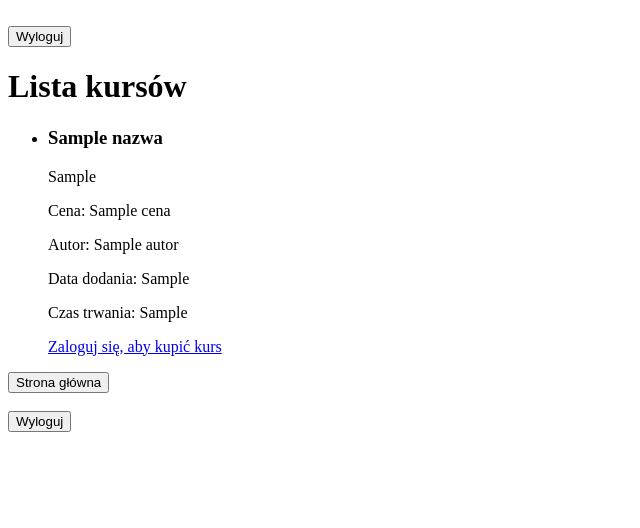
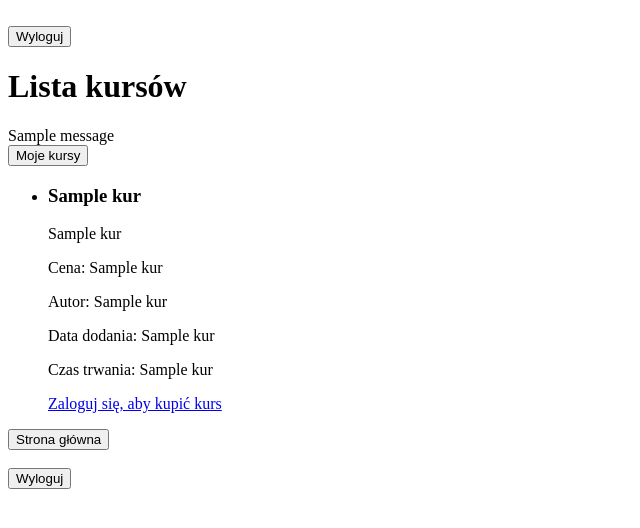
Before and after one commit to m-dbr/AGH-project-playground, a Flask app: template templates/kursy.html in a window 1280 px wide. Shown: the top 528 px of the page, without its empty margins (0-640 px from the left). Run offline with Flask 3, Linux system fonts and the light colour scheme; the template is opened without the code that fills it: most values are stand-ins (such as "Sample title", 1, 10 or a date in 2020); one stand-in notice (Sample message) is shown.

Commit message:
cos dalej nie tak

```diff
--- a/app.py
+++ b/app.py
@@ -179,25 +179,11 @@ def edytuj_dane():
 @app.route('/kursy')
 def courses():
     # Pobranie listy kursów z bazy danych
-    view = 'Vszczegoly_kursy'
-    tmp = fun.execute_query('SELECT * FROM Vszczegoly_kursy')
-
-    result = {}
-    for i in range(len(tmp)):
-        result [i]=tmp[i]
-
-    if result:
-        kursy = {
-            'id_kursu': result[0]['id_kursu'],
-            'nazwa': result[0]['nazwa'],
-            'autor': result[0]['autor'],
-            'cena': result[0]['cena'],
-            'data_dodania': result[0]['data_dodania'],
-            'czas_trwania': result[0]['czas_trwania'],
-            'adres_url': result[0]['adres_url'],
-            'nazwa_poziomu': result[0]['nazwa_poziomu']
-        }
-
+    cursor = fun.connect_to_database().cursor()
+    cursor.execute('SELECT * FROM Vkursy_poziomy_widok')
+    kursy = cursor.fetchall()
+    cursor.close()
+    fun.connect_to_database().close()
 
     if 'id_user' in session:
         user_data = fun.user_data(email=None, id_user=session['id_user'])
@@ -209,16 +195,14 @@ def courses():
 def buy_course(id_kursu):
     if 'id_user' in session:
         # Pobranie danych kursu
-        tmp0 = fun.execute_query('SELECT COUNT(*) FROM zamowienia_kursy WHERE id_kursu=?', (id_kursu))
-        result0 = {}
-        for i in range(len(tmp0)):
-            result0 [i]=tmp0[i]
+        result0 = fun.execute_query('SELECT * FROM zamowienia_kursy WHERE id_kursu=? AND id_uzytkownika=?', (id_kursu, session['id_user']))
 
-        if result0[0][''] > 0:
-            msg = 'Sprawdź swoje kursy! Już masz ten kurs :)'
-            return render_template('moje-konto.html', msg=msg, user_data=user_data)
 
-        print(result0)
+        if result0:
+            flash('Sprawdź swoje kursy! Już masz ten kurs')
+            return redirect(url_for('courses'))
+
+
         tmp = fun.execute_query('SELECT * FROM kursy WHERE id_kursu=?', (id_kursu,))
 
         result = {}
@@ -240,7 +224,9 @@ def buy_course(id_kursu):
         # Dodanie odrazu oplacenia jako dzien dzisiejszy - brak implementacji platnosci jeszcze
         fun.execute_sql_query('INSERT INTO zamowienia_kursy (id_kursu, id_uzytkownika, data_zlozenia, data_oplacenia, typ_platnosci) VALUES (?, ?, ?, ?, ?)', (kursy['id_kursu'], session['id_user'], current_date, current_date, 'Blik'))
 
-        return redirect(url_for('moje_konto'))
+        flash('Kurs zakupiono!')
+
+        return redirect(url_for('courses'))
     else:
         return redirect(url_for('login'))
 
@@ -249,31 +235,35 @@ def buy_course(id_kursu):
 @app.route('/moje-kursy')
 def my_courses():
         # Pobranie zakupionych kursów z bazy danych
-    tmp = fun.execute_query('SELECT * FROM Vszczegoly_zamowien_kursy')
+    cursor = fun.connect_to_database().cursor()
+    cursor.execute(f"SELECT * FROM Vszczegoly_zamowien_kursy where id_uzytkownika={session['id_user']}")
+    moje_kursy = cursor.fetchall()
+    cursor.close()
+    fun.connect_to_database().close()
 
-    result = {}
-    for i in range(len(tmp)):
-        result [i]=tmp[i]
-
-    if result:
-        moje_kursy = {
-            'id_zamowienia_kurs': result[0]['id_zamowienia_kursy'],
-            'data_zlozenia': result[0]['data_zlozenia'],
-            'data_oplacenia': result[0]['data_oplacenia'],
-            'nazwa': result[0]['nazwa'],
-            'autor': result[0]['autor'],
-            'adres_url': result[0]['adres_url']
-        }
-    return render_template('moje-kursy.html', moje_kursy=moje_kursy)
+    if 'id_user' in session:
+        user_data = fun.user_data(email=None, id_user=session['id_user'])
+        return render_template('moje-kursy.html', moje_kursy=moje_kursy, user_data=user_data)
+    return render_template('kursy.html', moje_kursy=moje_kursy)
 
 
-@app.route('/moje-kursy/<int:id_zamowienia>')
+
+@app.route('/moje-kursy/<int:id_zamowienia_kursy>+<int:id_uzytkownika>')
 def dodaj_do_ulubionych(id_zamowienia_kursy, id_uzytkownika):
     # Wprowadzenie rekordu do tabeli ulubione_kursy
+    result0 = fun.execute_query('SELECT COUNT(*) FROM ulubione_kursy WHERE id_zamowienia_kursy=? AND id_uzytkownika=?', (id_zamowienia_kursy, id_uzytkownika))
+    print('!!!')
+    print(id_zamowienia_kursy)
+    print(id_uzytkownika)
+
+    if result0:
+        flash('Kurs już w ulubionych')
+        return redirect(url_for('my_courses'))
+
     fun.execute_sql_query('INSERT INTO ulubione_kursy (id_zamowienia_kursy, id_uzytkownika) VALUES (?, ?)', (id_zamowienia_kursy, id_uzytkownika,))
 
     flash('Dodano do ulubionych')
-    return redirect('/moje-kursy')
+    return redirect(url_for('my_courses'))
 
 if __name__ == '__main__':
     app.run()
--- a/templates/kursy.html
+++ b/templates/kursy.html
@@ -8,20 +8,30 @@
     <a href="{{ url_for('logout') }}"><button>Wyloguj</button></a>
     <br>
     <h1>Lista kursów</h1>
+    {% with messages = get_flashed_messages(with_categories=true) %}
+        {% if messages %}
+            {% for category, message in messages %}
+                <div class="flash-message {{ category }}">
+                    {{ message }}
+                </div>
+                <button onclick="window.location.href='/moje-kursy'">Moje kursy</button>
+            {% endfor %}
+        {% endif %}
+    {% endwith %}
     {% if 'id_user' in session %}
     <h1>Witaj, {{ user_data.imie }}!</h1>
     {% endif %}
     <ul>
         {% for kurs in kursy %}
         <li>
-            <h3>{{ kursy['nazwa'] }}</h3>
-            <p>{{ kursy['nazwa_poziomu'] }}</p>
-            <p>Cena: {{ kursy['cena'] }}</p>
-            <p>Autor: {{ kursy['autor'] }}</p>
-            <p>Data dodania: {{ kursy['data_dodania'] }}</p>
-            <p>Czas trwania: {{ kursy['czas_trwania'] }}</p>
+            <h3>{{ kurs[1] }}</h3>
+            <p>{{ kurs[7] }}</p>
+            <p>Cena: {{ kurs[3] }}</p>
+            <p>Autor: {{ kurs[2] }}</p>
+            <p>Data dodania: {{ kurs[4] }}</p>
+            <p>Czas trwania: {{ kurs[5] }}</p>
             {% if 'id_user' in session %}
-                <a href="{{ url_for('buy_course', id_kursu=kursy['id_kursu']) }}">Kup kurs</a>
+                <a href="{{ url_for('buy_course', id_kursu=kurs[0]) }}">Kup kurs</a>
             {% else %}
                 <a href="{{ url_for('login') }}">Zaloguj się, aby kupić kurs</a>
             {% endif %}
```
Also changed, not shown: templates/moje-kursy.html (+28 -13 lines), templates/ulubione-kursy.html (added).
